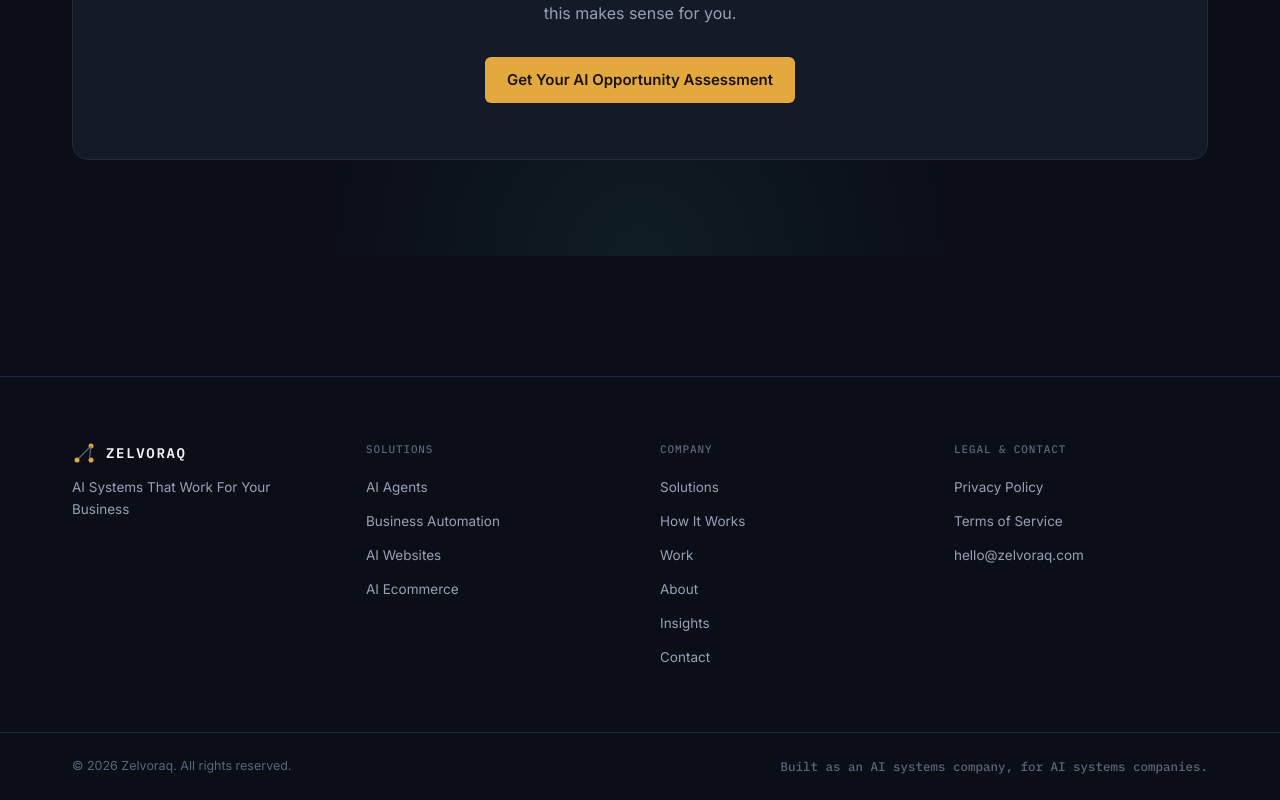
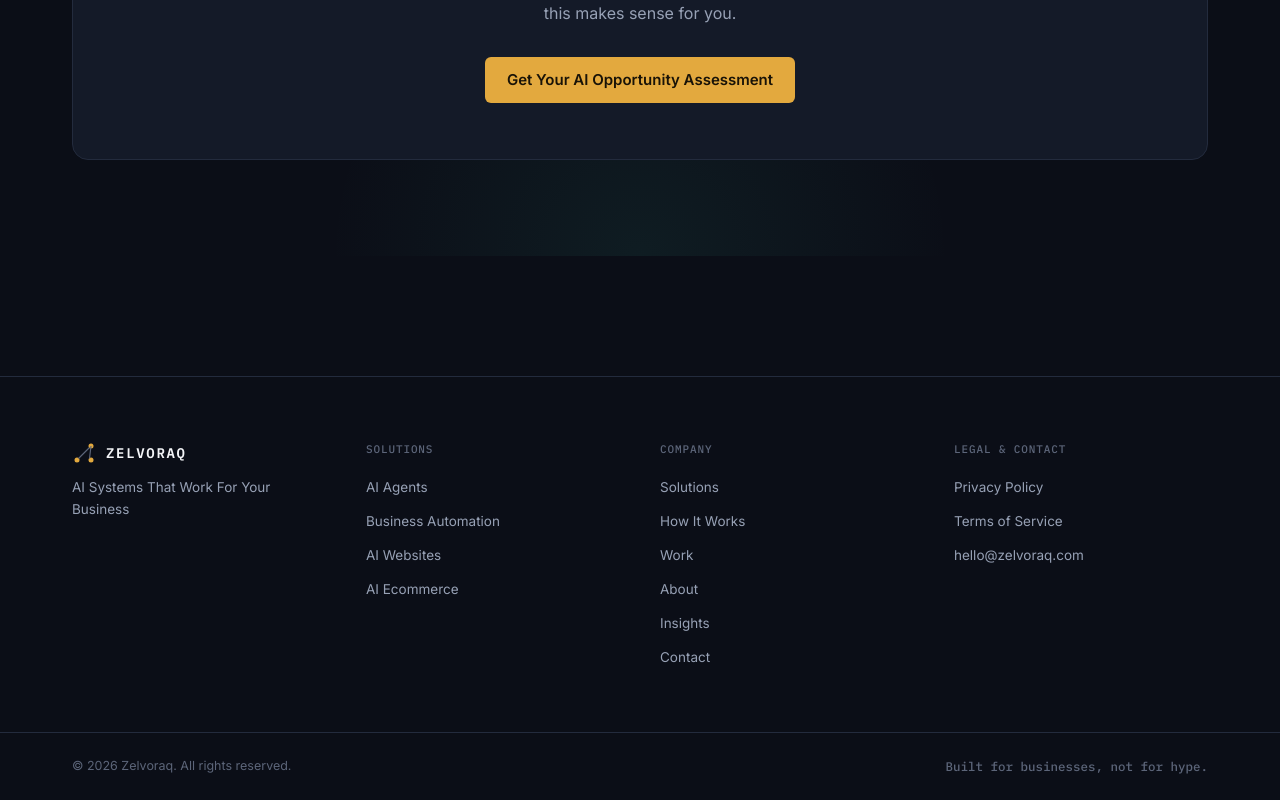
Before and after one commit to khansakanwal/Zelvoraq.com, a Next.js app: page / in a window 1280 px wide. Shown: the part 6163-6963 px from the top of the page. Built offline with nearby package versions, Linux system fonts and the light colour scheme.

Commit message:
Change footer description for clarity
Updated footer text to better reflect company values.

```diff
--- a/components/layout/Footer.tsx
+++ b/components/layout/Footer.tsx
@@ -56,7 +56,6 @@ export function Footer() {
           <ul className="flex flex-col gap-2.5">
             <li><Link href="/privacy-policy" className="text-secondary text-[13.5px] hover:text-primary transition-colors">Privacy Policy</Link></li>
             <li><Link href="/terms-of-service" className="text-secondary text-[13.5px] hover:text-primary transition-colors">Terms of Service</Link></li>
-            {/* TODO: replace with the real business inbox before launch */}
             <li><a href="mailto:hello@zelvoraq.com" className="text-secondary text-[13.5px] hover:text-primary transition-colors">hello@zelvoraq.com</a></li>
           </ul>
         </div>
@@ -65,7 +64,7 @@ export function Footer() {
       <div className="border-t border-borderc">
         <div className="max-w-container mx-auto px-6 md:px-8 py-6 flex flex-col md:flex-row justify-between items-center gap-3">
           <p className="text-tertiary text-[12.5px]">© {new Date().getFullYear()} Zelvoraq. All rights reserved.</p>
-          <p className="text-tertiary text-[12.5px] font-mono">Built as an AI systems company, for AI systems companies.</p>
+          <p className="text-tertiary text-[12.5px] font-mono">Built for businesses, not for hype.</p>
         </div>
       </div>
     </footer>
```
